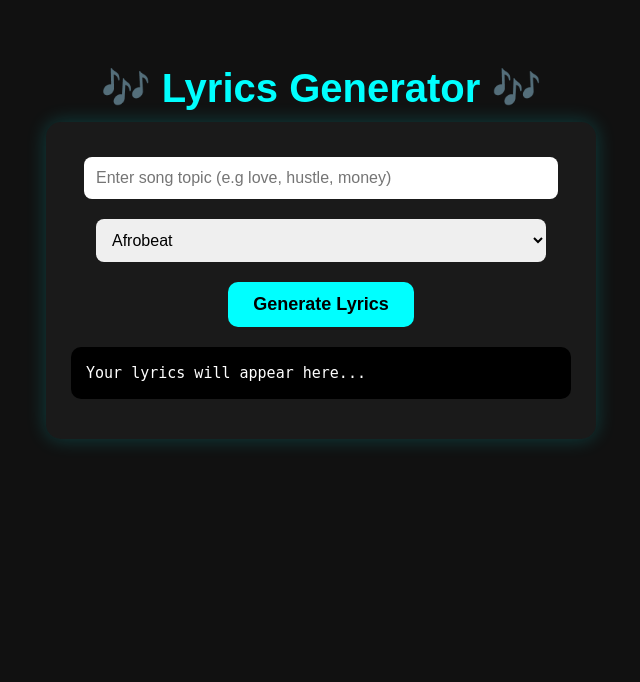
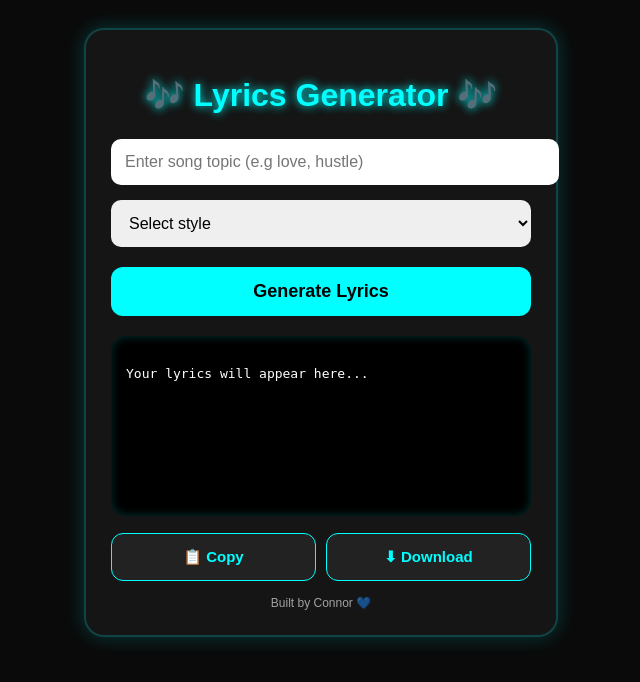
Before and after one commit to connormonday325-sketch/lyrics_generator, a Flask app: page / in a window 1280 px wide. Shown: the top 682 px of the page, without its empty margins (319-959 px from the left). Run offline with Flask 3, Linux system fonts and the light colour scheme.

Commit message:
Upgrade UI

```diff
--- a/templates/index.html
+++ b/templates/index.html
@@ -7,112 +7,166 @@
 
   <style>
     body {
+      background: #0a0a0a;
       font-family: Arial, sans-serif;
-      background: #111;
       color: white;
+      display: flex;
+      justify-content: center;
+      padding: 20px;
+    }
+
+    .container {
+      width: 100%;
+      max-width: 420px;
       text-align: center;
-      padding: 30px;
+      background: #151515;
+      padding: 25px;
+      border-radius: 20px;
+      box-shadow: 0 0 20px rgba(0, 255, 255, 0.2);
+      border: 2px solid rgba(0, 255, 255, 0.2);
     }
 
     h1 {
       color: cyan;
-      font-size: 40px;
-      margin-bottom: 10px;
-    }
-
-    .container {
-      max-width: 500px;
-      margin: auto;
-      background: #1a1a1a;
-      padding: 25px;
-      border-radius: 15px;
-      box-shadow: 0px 0px 20px rgba(0, 255, 255, 0.2);
+      font-size: 32px;
+      margin-bottom: 25px;
+      text-shadow: 0 0 10px cyan;
     }
 
     input, select {
-      width: 90%;
-      padding: 12px;
-      margin: 10px 0;
-      border-radius: 8px;
+      width: 100%;
+      padding: 14px;
+      border-radius: 10px;
       border: none;
+      margin-bottom: 15px;
+      font-size: 16px;
       outline: none;
-      font-size: 16px;
     }
 
     button {
+      width: 100%;
+      padding: 14px;
+      border-radius: 12px;
+      border: none;
       background: cyan;
-      border: none;
-      padding: 12px 25px;
-      border-radius: 10px;
       font-size: 18px;
+      font-weight: bold;
       cursor: pointer;
-      font-weight: bold;
-      margin-top: 10px;
+      margin-top: 5px;
+      transition: 0.2s;
     }
 
     button:hover {
-      background: #00b3b3;
+      background: #00dcdc;
     }
 
-    pre {
-      background: #000;
+    .lyrics-box {
+      margin-top: 20px;
+      background: black;
       padding: 15px;
-      border-radius: 10px;
+      border-radius: 15px;
       text-align: left;
+      font-family: monospace;
       white-space: pre-wrap;
-      margin-top: 20px;
+      min-height: 150px;
+      box-shadow: inset 0 0 10px rgba(0, 255, 255, 0.2);
+    }
+
+    .btn-row {
+      display: flex;
+      gap: 10px;
+      margin-top: 12px;
+    }
+
+    .btn-row button {
+      width: 50%;
+      background: #222;
+      color: cyan;
+      border: 1px solid cyan;
       font-size: 15px;
-      line-height: 1.5;
+    }
+
+    .btn-row button:hover {
+      background: cyan;
+      color: black;
     }
 
     .loading {
       margin-top: 15px;
-      font-size: 16px;
       color: cyan;
+      font-weight: bold;
       display: none;
+    }
+
+    .footer {
+      margin-top: 15px;
+      font-size: 12px;
+      opacity: 0.6;
     }
   </style>
 </head>
 
 <body>
+  <div class="container">
     <h1>🎶 Lyrics Generator 🎶</h1>
 
-  <div class="container">
-    <input id="topic" type="text" placeholder="Enter song topic (e.g love, hustle, money)" />
+    <input id="topic" type="text" placeholder="Enter song topic (e.g love, hustle)" />
 
     <select id="style">
+      <option value="">Select style</option>
       <option value="Afrobeat">Afrobeat</option>
       <option value="Rap">Rap</option>
       <option value="Drill">Drill</option>
       <option value="R&B">R&B</option>
+      <option value="Pop">Pop</option>
       <option value="Gospel">Gospel</option>
     </select>
 
     <button onclick="generateLyrics()">Generate Lyrics</button>
 
-    <div class="loading" id="loadingText">⏳ Generating lyrics... please wait</div>
+    <div class="loading" id="loading">⏳ Generating lyrics...</div>
 
-    <pre id="output">Your lyrics will appear here...</pre>
+    <div class="lyrics-box" id="lyricsOutput">
+Your lyrics will appear here...
+    </div>
+
+    <div class="btn-row">
+      <button onclick="copyLyrics()">📋 Copy</button>
+      <button onclick="downloadLyrics()">⬇ Download</button>
+    </div>
+
+    <div class="footer">
+      Built by Connor 💙
+    </div>
   </div>
 
   <script>
+    // Load saved lyrics when page opens
+    window.onload = function () {
+      const savedLyrics = localStorage.getItem("savedLyrics");
+      if (savedLyrics) {
+        document.getElementById("lyricsOutput").innerText = savedLyrics;
+      }
+    };
+
     function generateLyrics() {
       const topic = document.getElementById("topic").value.trim();
-      const style = document.getElementById("style").value;
+      const style = document.getElementById("style").value.trim();
+      const output = document.getElementById("lyricsOutput");
+      const loading = document.getElementById("loading");
 
-      if (!topic) {
-        alert("Please enter a topic!");
+      if (!topic || !style) {
+        output.innerText = "⚠ Please enter a topic and select a style.";
         return;
       }
 
-      document.getElementById("loadingText").style.display = "block";
-      document.getElementById("output").innerText = "";
+      loading.style.display = "block";
+      output.innerText = "";
 
-      let lyrics = "";
-
-      if (style === "Afrobeat") {
-        lyrics = `
-🎵 STYLE: AFROBEAT 🎵
+      // Fake delay for loading effect
+      setTimeout(() => {
+        const lyrics = `
+🎵 STYLE: ${style} 🎵
 TOPIC: ${topic}
 
 [Intro]
@@ -121,195 +175,67 @@ Oh baby ohhh...
 
 [Verse 1]
 I dey think about you every night,
-Your love dey make my heart feel light,
-Even when the world dey stress me,
-Na your smile dey bless me.
-
-I no fit lie, you be my peace,
-Anytime you talk my worries cease,
-If love na crime, make dem arrest me,
-Cause I no go ever forget me.
+Your love dey give me sweet delight,
+Even for darkness you be my light,
+Girl you dey make my world feel right.
 
 [Chorus]
-Oh my love, you be my vibe,
-You dey make my soul come alive,
-When you hold me, I no go hide,
-Baby girl, na you be my pride.
-
-Oh my love, you be my song,
-Even for the night you shine strong,
-No matter the pain, I go stay long,
-Cause your love dey keep me strong.
+Ohhh my love no go lie,
+You be the reason I dey fly,
+Anywhere you go I go follow,
+Na you be my tomorrow.
 
 [Verse 2]
-City lights but my mind on you,
-Every road I walk na because of you,
-Dem say love no easy but I dey try,
-For your matter baby I fit fly.
-
-I go hustle, I go grind for you,
-Make I build a better life for you,
-If you fall, I go catch you fast,
-This our love go forever last.
+City lights and the midnight breeze,
+You dey calm my mind like sweet peace,
+No matter the stress or enemies,
+Na your love dey put me at ease.
 
 [Bridge]
-Baby dance with me slow slow,
-Make the whole world know know,
-Say na you I choose for life,
-Na you be my future wife.
+Hold me close, no let me go,
+Na you be the one wey I know,
+Forever together, we go glow,
+My heart dey beat for you so.
 
 [Outro]
 Yeah yeah...
-Love na you be my blessing...
-        `;
+Love no go finish...
+        `.trim();
+
+        output.innerText = lyrics;
+
+        // Save lyrics
+        localStorage.setItem("savedLyrics", lyrics);
+
+        loading.style.display = "none";
+      }, 1200);
     }
 
-      else if (style === "Rap") {
-        lyrics = `
-🎤 STYLE: RAP 🎤
-TOPIC: ${topic}
+    function copyLyrics() {
+      const lyrics = document.getElementById("lyricsOutput").innerText;
 
-[Intro]
-Yeah...
-Listen...
-
-[Verse 1]
-I been fighting demons, I been chasing dreams,
-Life ain't what it seems, everything in extremes,
-I remember nights when the pain was loud,
-Now I'm standing tall, I ain't bowing down.
-
-They doubted my hustle, they doubted my grind,
-But I kept my focus, I kept my mind,
-${topic} on my chest like a heavy chain,
-But I turn that struggle into power and gain.
-
-[Hook]
-I rise, I fall, I stand again,
-Through the scars, through the rain,
-No fear in my veins, no weakness inside,
-I'm built for the storm, I'm ready to ride.
-
-[Verse 2]
-I got goals bigger than the hate they bring,
-I'm chasing crowns, yeah I'm chasing kings,
-If I lose today, I win tomorrow,
-I turn my pain into less sorrow.
-
-I'm writing my story, no skipping the page,
-I'm breaking these walls, I'm breaking this cage,
-${topic} in my heart but I stay so strong,
-Cause my destiny been waiting too long.
-
-[Outro]
-Yeah...
-We keep going...
-        `;
+      if (!lyrics || lyrics.includes("Your lyrics will appear here")) {
+        alert("⚠ No lyrics to copy yet!");
+        return;
       }
 
-      else if (style === "Drill") {
-        lyrics = `
-🔥 STYLE: DRILL 🔥
-TOPIC: ${topic}
-
-[Intro]
-Ayy...
-Listen up...
-
-[Verse 1]
-Late nights, cold streets, heart on freeze,
-Enemies watching, they move like thieves,
-${topic} in my mind, it don't let me sleep,
-But I'm still on grind, gotta stack that heap.
-
-No love for the fake, no trust for the weak,
-Talk too much, now you lookin' cheap,
-I been through pain, I been through fire,
-Now I’m built like steel, I aim much higher.
-
-[Hook]
-Step in the dark, still shine bright,
-If I want it, I'ma take that life,
-No fear, no tears, just pure fight,
-I survive the storm every single night.
-
-[Verse 2]
-They don't know the struggle, they don't know the pain,
-They don't know my story, they just see the fame,
-I move with my bros, we don't play no games,
-${topic} made me cold, made me change my name.
-
-I remember days when the food was low,
-Now I’m on top and my vision glow,
-If you betray, then you gotta go,
-Cause in my world we move like snow.
-
-[Outro]
-Ayy...
-We move...
-        `;
+      navigator.clipboard.writeText(lyrics);
+      alert("✅ Lyrics copied successfully!");
     }
 
-      else if (style === "R&B") {
-        lyrics = `
-💙 STYLE: R&B 💙
-TOPIC: ${topic}
+    function downloadLyrics() {
+      const lyrics = document.getElementById("lyricsOutput").innerText;
 
-[Verse 1]
-Baby when you call my name,
-It feels like fire, it feels like flame,
-I’ve been searching for a love so true,
-Now I found it all in you.
-
-[Chorus]
-${topic} got me feeling weak,
-Got me dreaming while I'm still awake,
-I don't wanna lose this feeling now,
-Cause your love is all I need somehow.
-
-[Verse 2]
-Hold me close and don’t let go,
-I want this love to always grow,
-No matter the pain, no matter the fight,
-I'll be yours every day and night.
-
-[Outro]
-Ooh baby...
-        `;
+      if (!lyrics || lyrics.includes("Your lyrics will appear here")) {
+        alert("⚠ No lyrics to download yet!");
+        return;
       }
 
-      else if (style === "Gospel") {
-        lyrics = `
-🙏 STYLE: GOSPEL 🙏
-TOPIC: ${topic}
-
-[Verse 1]
-When the storm was rising high,
-You were there, You heard my cry,
-You gave me strength, You gave me peace,
-In Your love my fears release.
-
-[Chorus]
-Lord I lift my hands to You,
-For ${topic} You pulled me through,
-Every battle You have won,
-In Your light I see the sun.
-
-[Verse 2]
-Even when the road was long,
-You gave my heart a brand new song,
-Now I stand, I testify,
-You are God, You are my life.
-
-[Outro]
-Hallelujah...
-        `;
-      }
-
-      setTimeout(() => {
-        document.getElementById("loadingText").style.display = "none";
-        document.getElementById("output").innerText = lyrics;
-      }, 1200);
+      const blob = new Blob([lyrics], { type: "text/plain" });
+      const link = document.createElement("a");
+      link.href = URL.createObjectURL(blob);
+      link.download = "lyrics.txt";
+      link.click();
     }
   </script>
 </body>
```
Lines whose indentation alone changed are shown as unchanged.
